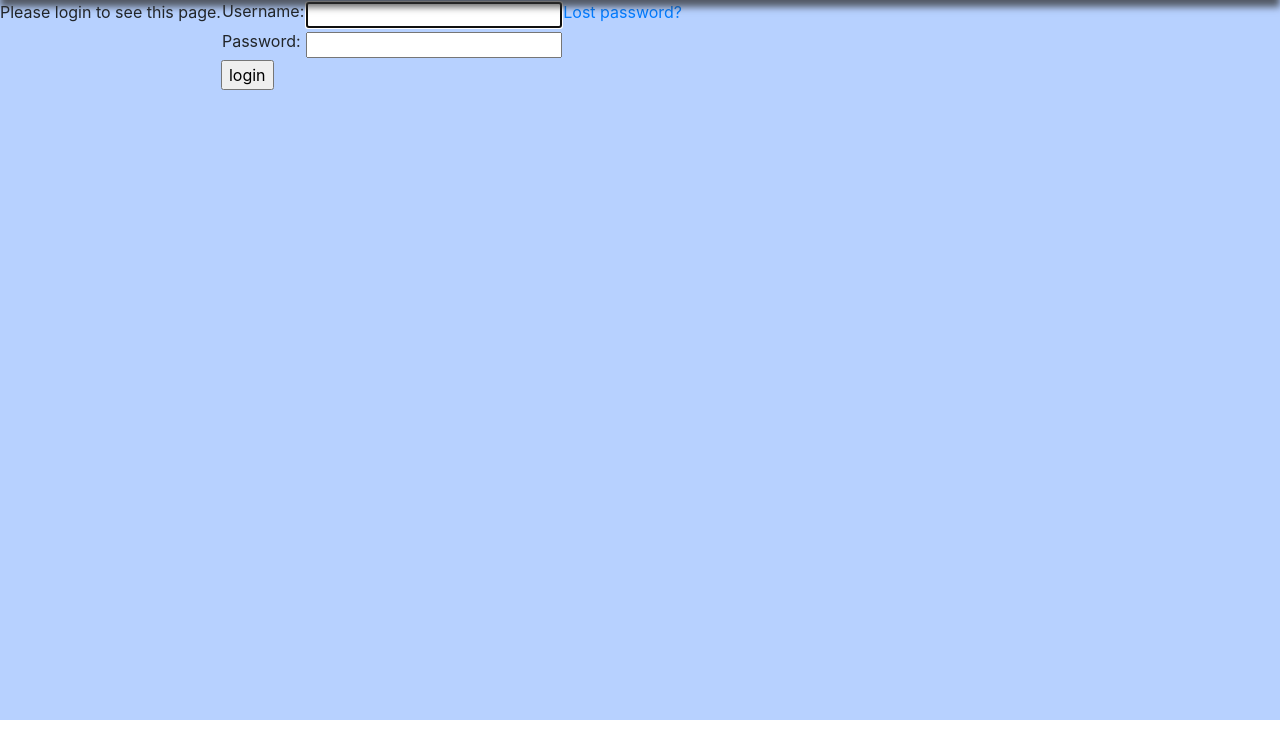
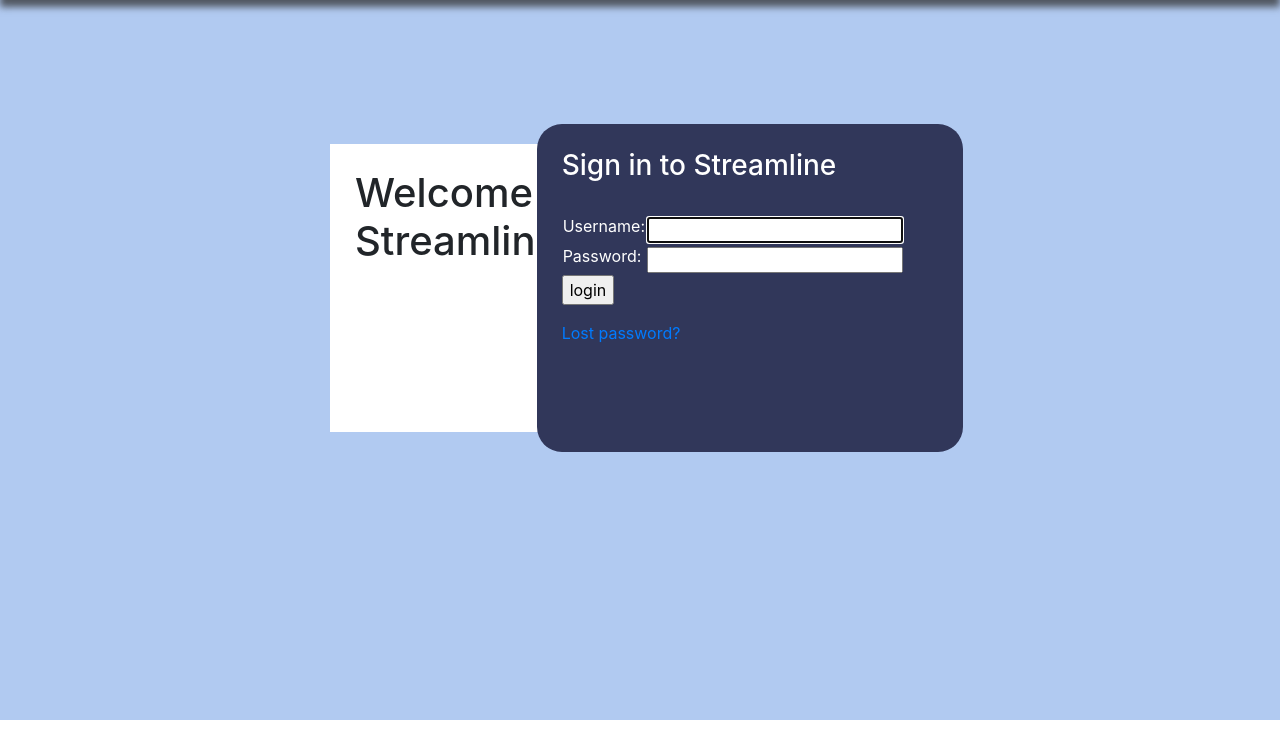
Before and after one commit to kkarandasheva/Streamline, a Django app: page /accounts/login/?next=/analyze/ in a window 1280 px wide. Shown: the part 62-800 px from the top of the page. Run offline with Django 3.2, Linux system fonts and the light colour scheme; some libraries are stand-ins or nearby versions.

Commit message:
More beautiful login form.

```diff
--- /dev/null
+++ b/stocks/static/css/registration.css
@@ -0,0 +1,62 @@
+.navbar {
+    z-index:9999;
+    background: #31375a;
+    -webkit-box-shadow: 0px 7px 7px 0px rgba(50, 50, 50, 0.75);
+    -moz-box-shadow: 0px 7px 7px 0px rgba(50, 50, 50, 0.75);
+    box-shadow: 0px 7px 7px 0px rgba(50, 50, 50, 0.75);
+}
+
+.drop-shadow{
+    box-shadow: 0px 7px 7px #888888;
+    z-index:11;
+}
+
+#logo1{
+    font-family: 'Orbitron';
+    font-size: x-large;
+}
+
+.fa-vc{
+    line-height:inherit!important;
+}
+
+.container-fluid {
+    height: 90%;
+    background: #b1caf1;
+}
+
+#topLine, #bottomLine {
+    height: 20%;
+    background: #b1caf1;
+}
+
+#logLine {
+    height: 40%;
+}
+
+#loginSpace {
+    margin: auto;
+}
+
+
+#loginSpaceLeft {
+    background: #ffffff;
+    padding-top: 25px;
+    padding-bottom: 25px;
+    padding-left: 25px;
+    padding-right: 55px;
+}
+
+#loginSpaceRight {
+    background: #31375a;
+    border-radius: 25px;
+    margin-left: -10px;
+    margin-right: -10px;
+    margin-top: -20px;
+    margin-bottom: -20px;
+    padding: 25px;
+}
+
+p, label, h3 {
+    color: #ffffff;
+}
--- a/stocks/templates/registration/base.html
+++ b/stocks/templates/registration/base.html
@@ -3,7 +3,7 @@
     <head>
         <link rel="stylesheet" href="https://stackpath.bootstrapcdn.com/bootstrap/4.2.1/css/bootstrap.min.css" integrity="sha384-GJzZqFGwb1QTTN6wy59ffF1BuGJpLSa9DkKMp0DgiMDm4iYMj70gZWKYbI706tWS" crossorigin="anonymous">
         <link rel="stylesheet" href="https://use.fontawesome.com/releases/v5.7.0/css/all.css" integrity="sha384-lZN37f5QGtY3VHgisS14W3ExzMWZxybE1SJSEsQp9S+oqd12jhcu+A56Ebc1zFSJ" crossorigin="anonymous">
-        <link rel="stylesheet" href="{% static 'css/stocks.css' %}">
+        <link rel="stylesheet" href="{% static 'css/registration.css' %}">
         <link href="//fonts.googleapis.com/css?family=Orbitron&subset=latin,latin-ext" rel="stylesheet" type="text/css">
         <title>Streamline</title>
     </head>
@@ -20,10 +20,20 @@
 
         <!-- Content -->
         <div class="container-fluid" id="loginContainer">
-            <div class="row">
-                {% block content %}
-                {% endblock %}
+            <div class="row"  id="topLine"></div>
+            <div class="row" id="logLine">
+                <div class="col-md-3 content container" id="leftSpace"></div>
+                <div class="col-md-2 content container" id="loginSpaceLeft">
+                    {% block content1 %}
+                    {% endblock %}
+                </div>
+                <div class="col-md-4 content container" id="loginSpaceRight">
+                    {% block content2 %}
+                    {% endblock %}
+                </div>
+                <div class="col-md-3 content container" id="rightSpace"></div>
             </div>
+            <div class="row"  id="bottomLine"></div>
         </div>
         <!-- End of Content -->
         <script src="https://code.jquery.com/jquery-3.2.1.slim.min.js" integrity="sha384-KJ3o2DKtIkvYIK3UENzmM7KCkRr/rE9/Qpg6aAZGJwFDMVNA/GpGFF93hXpG5KkN" crossorigin="anonymous"></script>
--- a/stocks/templates/registration/login.html
+++ b/stocks/templates/registration/login.html
@@ -1,19 +1,28 @@
 {% extends 'registration/base.html' %}
 
-{% block content %}
-    {% if form.errors %}
-        <p>Your username and password didn't match. Please try again.</p>
-    {% endif %}
+{% block content1 %}
+    <h1>Welcome Streamline!</h1>
+{% endblock %}
+
+
+{% block content2 %}
 
     {% if next %}
         {% if user.is_authenticated %}
             <p>Your account doesn't have access to this page. To proceed, please login with an account that has access.</p>
         {% else %}
-            <p>Please login to see this page.</p>
+            <h3>Sign in to Streamline</h3>
+            <br>
         {% endif %}
     {% endif %}
 
-    <form method="post" action="{% url 'login' %}">
+    {% if form.errors %}
+        <p>Your username and password didn't match. Please try again.</p>
+    {% endif %}
+
+
+
+    <form method="post" action="{% url 'login' %}" id="loginForm">
         {% csrf_token %}
         <table>
             <tr>
```
Also changed, not shown: stocks/static/css/stocks.css (line endings or trailing spaces).
